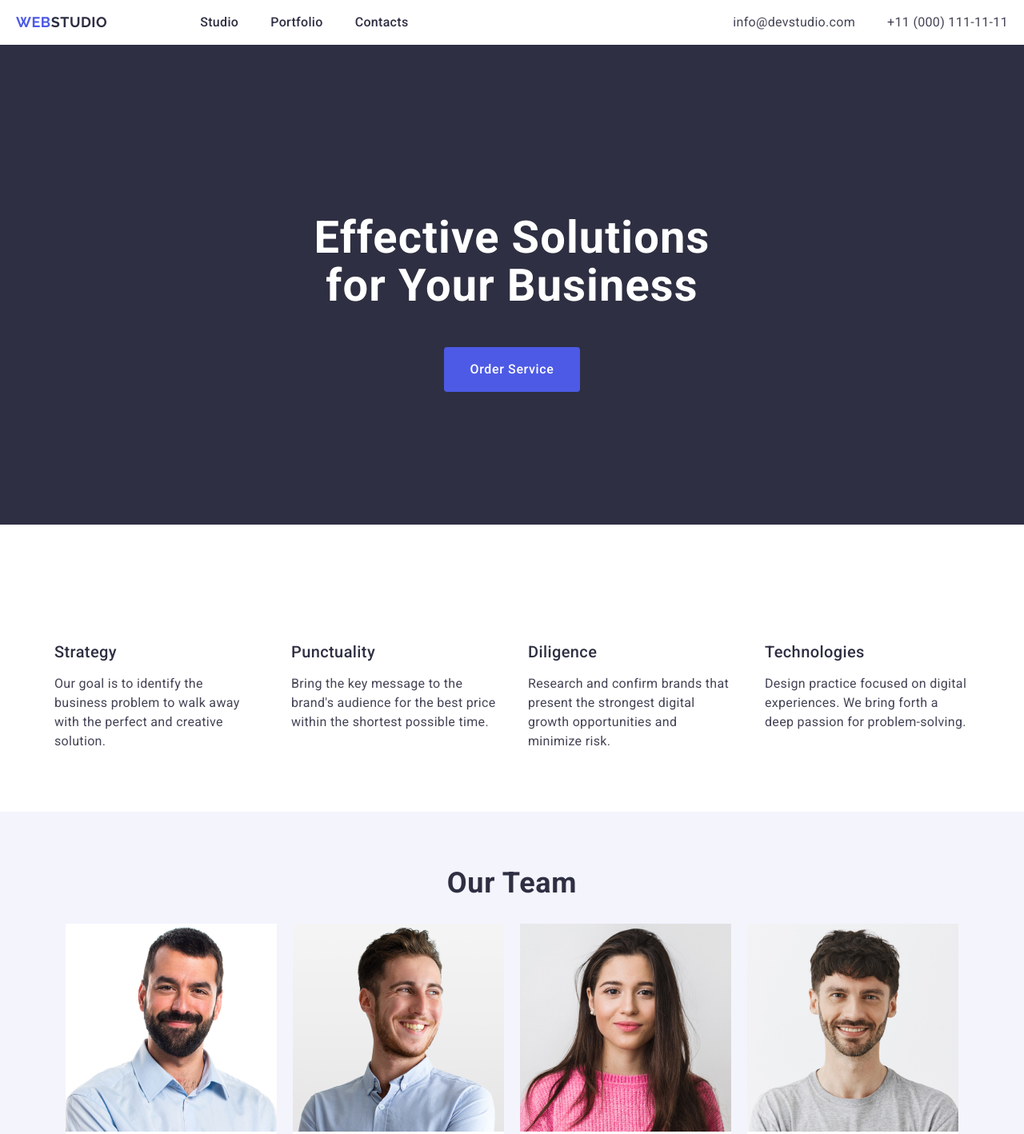
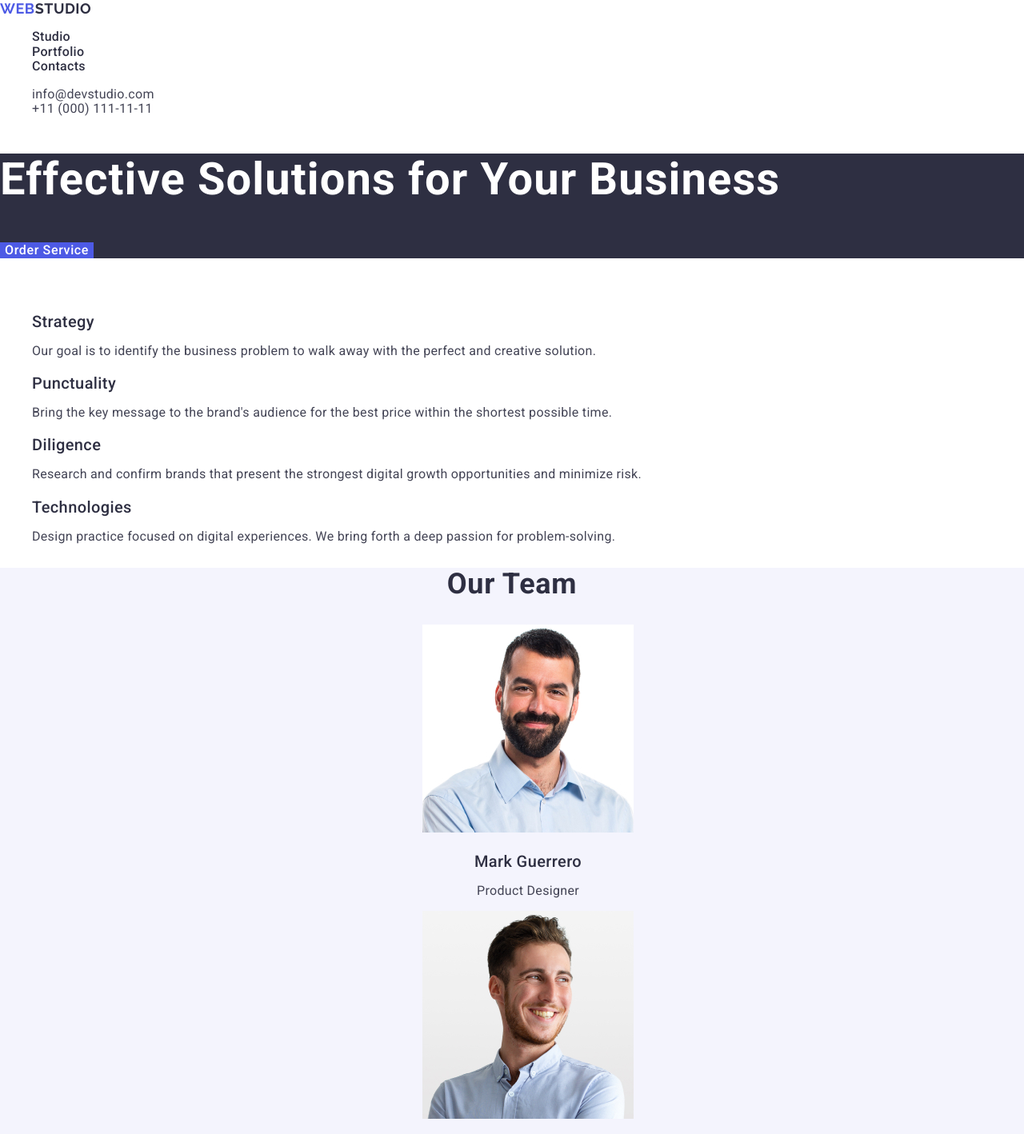
Before and after one commit to OlhaYakym/goit-markup-hw-02, a plain HTML site: page index.html in a window 1280 px wide. Shown: the top 1418 px of the page at 80% size. Drawn offline with nearby package versions, Linux system fonts and the light colour scheme.

Commit message:
Task_2.4

```diff
--- a/css/styles.css
+++ b/css/styles.css
@@ -2,7 +2,6 @@ body {
   font-family: "Roboto", sans-serif;
   color: #434455;
   background-color: #ffffff;
-  width: 100%;
 }
 
 a {
@@ -13,23 +12,6 @@ ul {
   list-style-type: none;
 }
 
-li {
-  display: inline-block;
-}
-
-header {
-  display: flex;
-  justify-content: space-between;
-  align-items: center;
-  padding: 0 20px;
-}
-
-.nav-menu {
-  display: flex;
-  align-items: center;
-  gap: 20px;
-}
-
 .logo {
   font-family: "Raleway", sans-serif;
   font-size: 18px;
@@ -37,7 +19,6 @@ header {
   color: #4d5ae5;
   line-height: 1.17;
   letter-spacing: 0.03em;
-  margin-right: 56px;
   font-weight: 700;
 }
 
@@ -45,17 +26,10 @@ header {
   color: #2e2f42;
 }
 
-.navbar-menu {
-  display: flex;
-  gap: 40px;
-}
-
 .menu-link {
   color: #2e2f42;
   font-weight: 500;
   font-size: 16px;
-  line-height: 24px;
-  line-height: 150%;
   letter-spacing: 0.02em;
 }
 
@@ -65,16 +39,10 @@ header {
   color: #404bbf;
 }
 
-.address-menu {
-  display: flex;
-  gap: 40px;
-}
-
 .address-menu a {
   font-family: "Roboto", sans-serif;
   color: #434455;
   font-size: 16px;
-  line-height: 24px;
   letter-spacing: 0.02em;
 }
 
@@ -90,36 +58,22 @@ header {
 
 .main-scr {
   background-color: #2e2f42;
-  width: 100%;
-  height: 600px;
-  display: flex;
-  justify-content: center;
-  align-items: center;
-  flex-direction: column;
-  text-align: center;
 }
 
 .main-scr h1 {
   font-weight: 700;
   font-size: 56px;
-  line-height: 60px;
-  width: 496px;
   letter-spacing: 0.02em;
-  line-height: 1.07;
   color: white;
 }
 
 button {
   background-color: #4d5ae5;
-  border-radius: 4px;
-  padding: 16px 32px;
-  height: 56px;
   cursor: pointer;
   border: none;
   color: white;
   font-size: 16px;
   font-weight: 500;
-  line-height: 1.5;
   letter-spacing: 0.04em;
 }
 
@@ -128,145 +82,66 @@ button:focus {
   background-color: #404bbf;
 }
 
-.advantages {
-  display: flex;
-  flex-direction: column;
-  align-items: center;
-  padding: 40px 0;
-}
-
 .advantages h2 {
   opacity: 0;
-}
-
-.advantages ul {
-  display: flex;
-  flex-wrap: wrap;
-  justify-content: center;
-  padding: 0;
-  margin: 0;
-  list-style: none;
-}
-
-.advantages li {
-  padding: 20px;
-  width: calc(25% - 24px);
-  box-sizing: border-box;
-  text-align: left;
 }
 
 .advantages h3 {
   color: #2e2f42;
   font-weight: 500;
   font-size: 20px;
-  line-height: 24px;
-  line-height: 120%;
   letter-spacing: 0.02em;
-  font-size: 20px;
   margin-bottom: 10px;
 }
 
 .advantages p {
   font-size: 16px;
-  line-height: 24px;
-  line-height: 150%;
   letter-spacing: 0.02em;
   color: #434455;
 }
 
 .our-team {
-  display: flex;
-  flex-direction: column;
-  align-items: center;
   text-align: center;
-  padding: 40px 0;
   background-color: #f4f4fd;
 }
 
 .our-team h2 {
   font-weight: 700;
   font-size: 36px;
-  line-height: 40px;
-  line-height: 111%;
   letter-spacing: 0.02em;
-  text-align: center;
   color: #2e2f42;
   text-transform: capitalize;
 }
 
-.our-team ul {
-  display: flex;
-  flex-wrap: wrap;
-  gap: 20px;
-  padding: 0;
-  margin: 0;
-  list-style: none;
-}
-
-.our-team li {
-  box-sizing: border-box;
-  text-align: left;
-  background-color: #ffffff;
-}
-
 .our-team h3 {
-  text-align: center;
   color: #2e2f42;
   font-weight: 500;
   font-size: 20px;
-  line-height: 24px;
-  line-height: 120%;
   letter-spacing: 0.02em;
-  font-size: 20px;
   margin-bottom: 10px;
 }
 
 .our-team p {
-  text-align: center;
   font-size: 16px;
-  line-height: 24px;
-  line-height: 150%;
   letter-spacing: 0.02em;
   color: #434455;
 }
 
 .our-portfolio {
-  padding: 40px 0;
   text-align: center;
-  justify-content: center;
 }
 
 .our-portfolio h2 {
   text-transform: capitalize;
   font-size: 36px;
-  line-height: 40px;
-  line-height: 111%;
   letter-spacing: 0.02em;
-  text-align: center;
   color: #2e2f42;
   margin-bottom: 50px;
-}
-
-.our-portfolio ul {
-  display: flex;
-  flex-wrap: wrap;
-  justify-content: center;
-  gap: 20px;
-  padding: 0;
-  margin: 0;
-}
-
-.our-portfolio li {
-  flex: 0 0 30%;
-  box-sizing: border-box;
-  text-align: center;
 }
 
 .our-portfolio h3 {
   font-weight: 500;
   font-size: 20px;
-  line-height: 24px;
-  line-height: 120%;
   letter-spacing: 0.02em;
   color: #2e2f42;
   margin-top: 10px;
@@ -274,16 +149,12 @@ button:focus {
 
 .our-portfolio p {
   font-size: 16px;
-  line-height: 24px;
-  line-height: 150%;
   letter-spacing: 0.02em;
   color: #434455;
 }
 
 footer {
-  height: 312px;
   background-color: #2e2f42;
-  padding: 80px 0px 0 156px;
 }
 
 footer .logo {
@@ -301,9 +172,6 @@ footer .logo span {
 
 footer p {
   font-size: 16px;
-  line-height: 24px;
-  line-height: 150%;
   letter-spacing: 0.02em;
   color: #f4f4fd;
-  max-width: 264px;
 }
```
